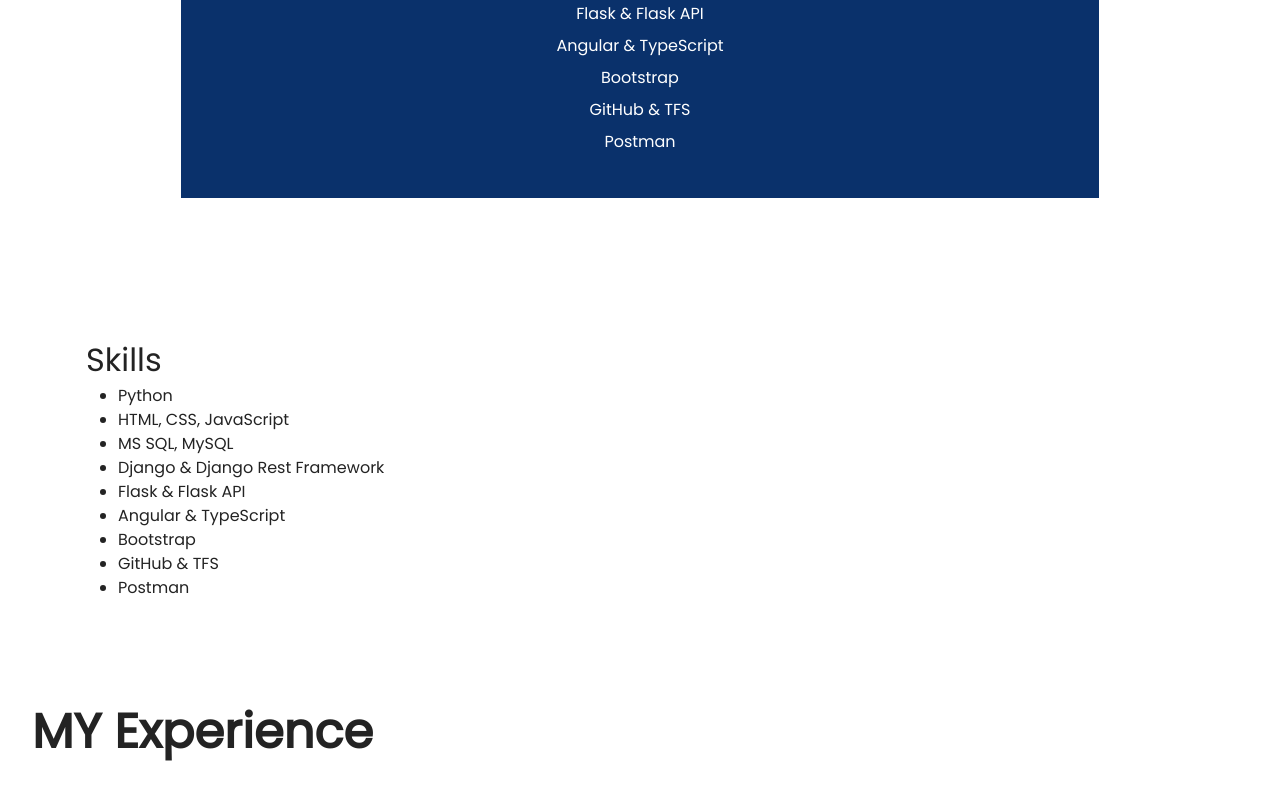
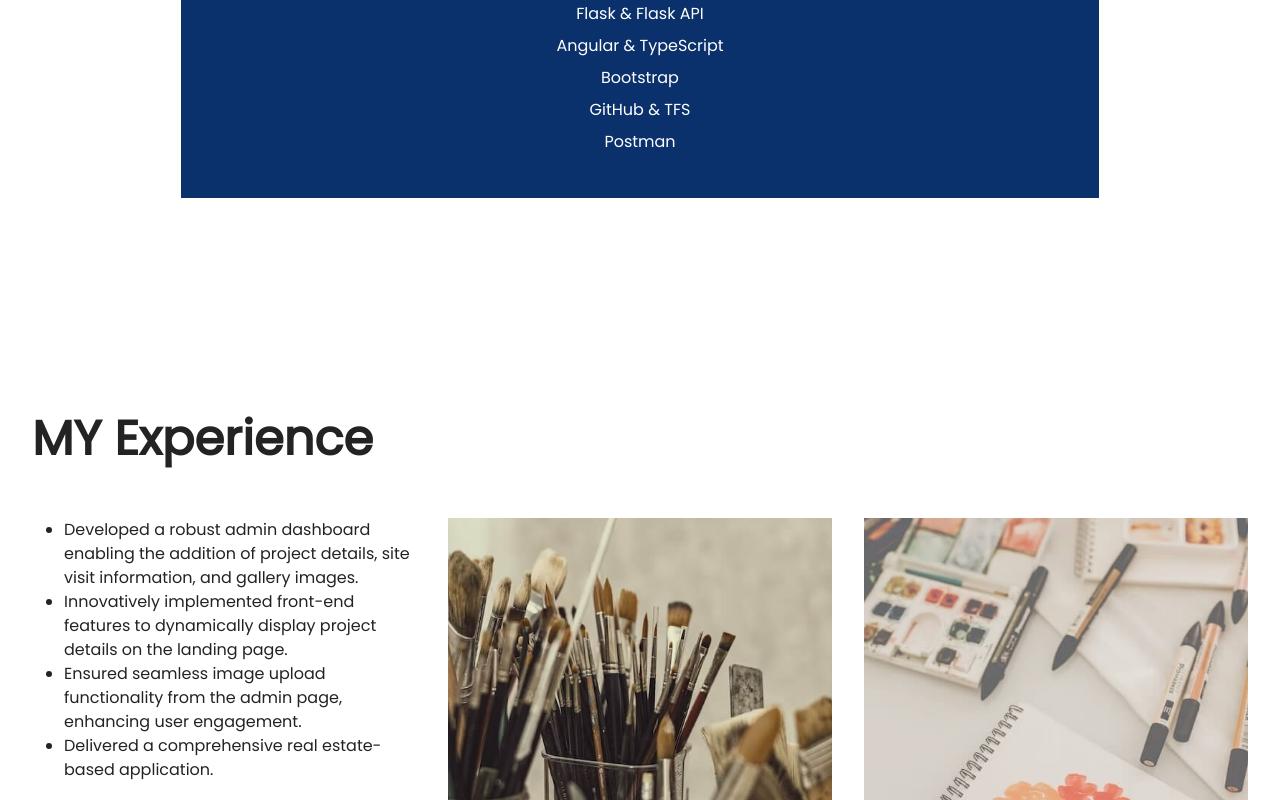
Before and after one commit to gopinathayyavu/Portfolio, a plain HTML site: page index.html in a window 1280 px wide. Shown: the part 1778-2578 px from the top of the page. Drawn offline with Linux system fonts and the light colour scheme.

Commit message:
banner-btn

```diff
--- a/index.html
+++ b/index.html
@@ -33,8 +33,8 @@
             <h1>Gopinath A</h1>
             <p>Full Stack Developer</p>
             <div class="banner-btn">
-                <a href="#"><span></span>Find Out</a>
-                <a href="#"><span></span>Read More</a>
+                <a href="#about"><span></span>About Me</a>
+                <a href="#contact"><span></span>Contact</a>
             </div>
         </div>
     </section>
@@ -81,9 +81,6 @@
     </section>
     <div id="skills"></div>
     <section data-bs-version="5.1" class="artistm5 people1 cid-tupnDXgtxj" id="people01-a">
-
-
-
         <div class="container">
             <div class="row justify-content-center">
                 <div class="col-md-12 col-lg-10">
@@ -103,41 +100,6 @@
                 </div>
             </div>
         </div>
-    </section>
-    <!-- <section data-bs-version="5.1" class="artistm5 people1 cid-tupnDXgtxj" id="people01-a">
-        <div class="container">
-            <div class="row justify-content-center">
-                <div class="col-md-12 col-lg-10">
-                    <div class="content-skils">
-                        <h3 class="skill-text"><u>
-                            SKILLS</u></h3>
-                            <p>Python</li>
-                            <p>HTML, CSS, JavaScript</p>
-                            <p>MS SQL, MySQL</p>
-                            <p>Django & Django Rest Framework</p>
-                            <p>Flask & Flask API</p>
-                            <p>Angular & TypeScript</p>
-                            <p>Bootstrap</p>
-                            <p>GitHub & TFS</p>
-                            <p>Postman</p>
-                    </div>
-                </div>
-            </div>
-        </div>
-    </section> -->
-    <section class="container">
-        <h2>Skills</h2>
-        <ul>
-            <li>Python</li>
-            <li>HTML, CSS, JavaScript</li>
-            <li>MS SQL, MySQL</li>
-            <li>Django & Django Rest Framework</li>
-            <li>Flask & Flask API</li>
-            <li>Angular & TypeScript</li>
-            <li>Bootstrap</li>
-            <li>GitHub & TFS</li>
-            <li>Postman</li>
-        </ul>
     </section>
     <section data-bs-version="5.1" class="artistm5 features1 cid-tupn4w29la" id="features01-3">
 
```
Lines whose indentation alone changed are shown as unchanged.
